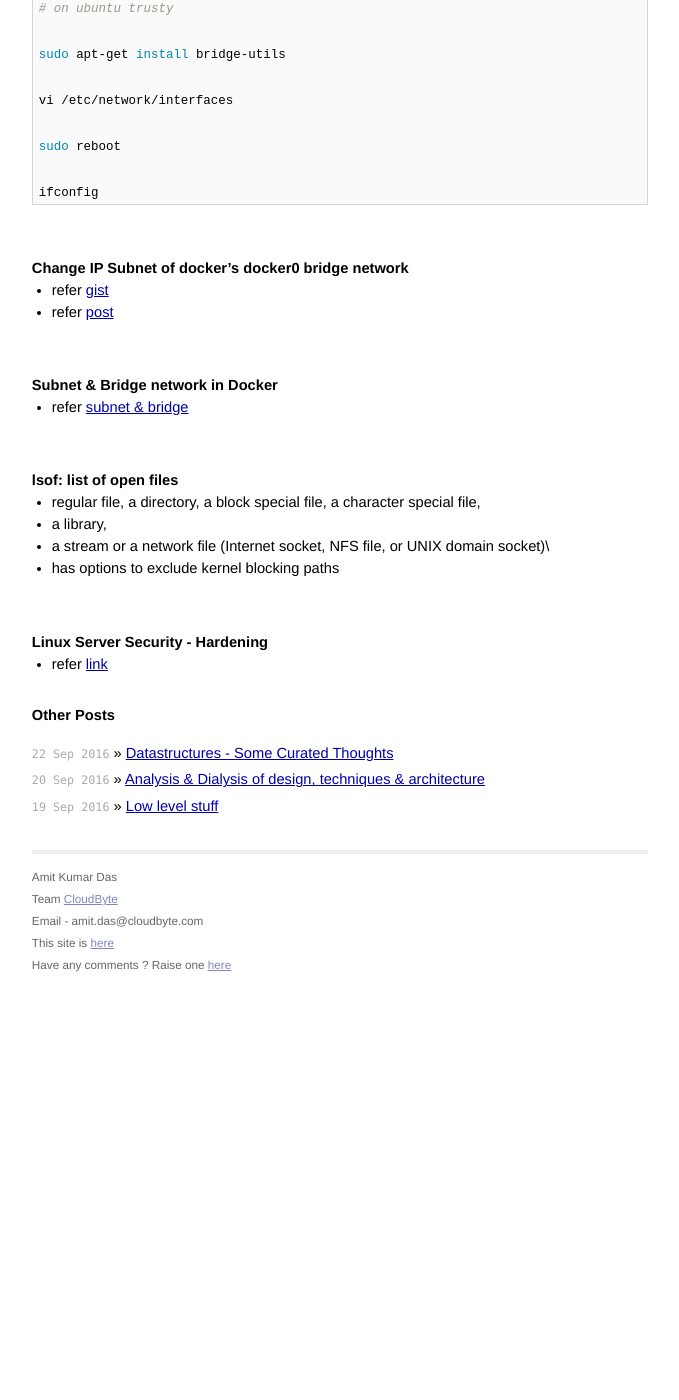
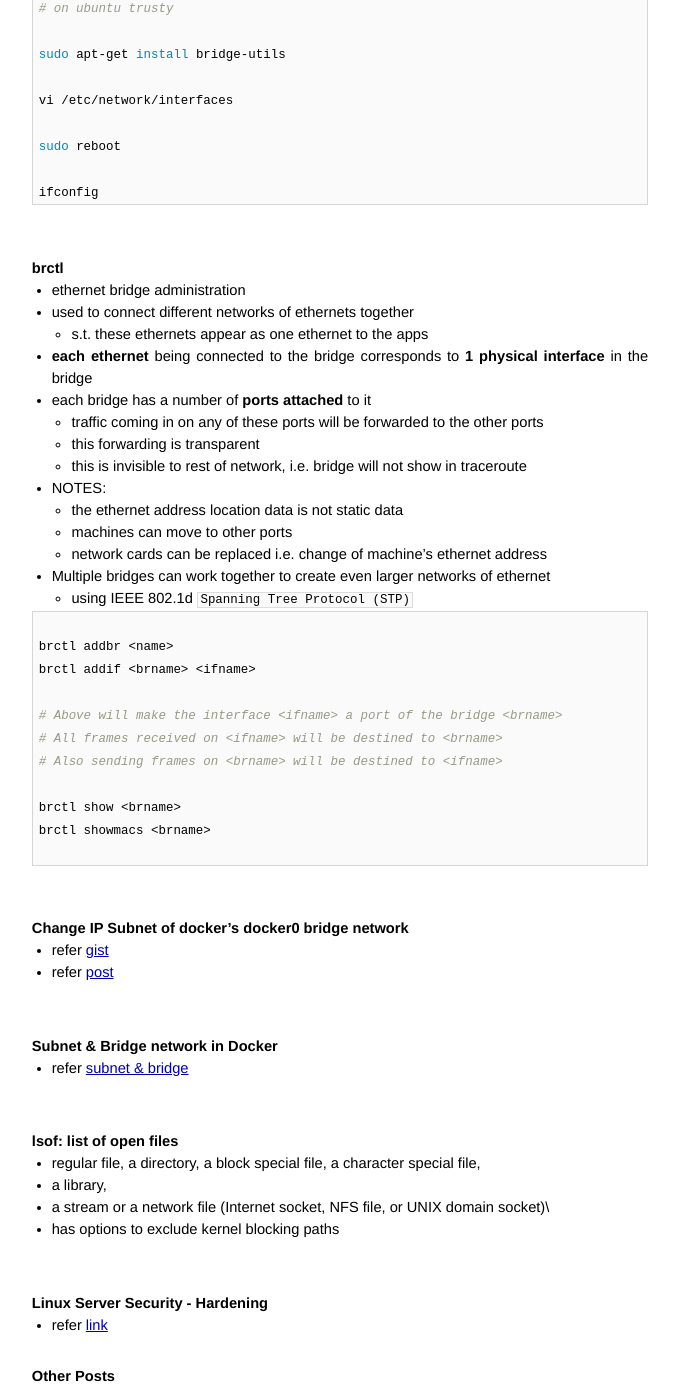
Before and after one commit to AmitKumarDas/amitkumardas.github.io, a Jekyll site: the page built from _posts/2016-09-21-my-troubleshooting-stories.md, in a window 1280 px wide and 1400 px high, scrolled down 4535 px. Shown: the whole window, without its empty margins (300-979 px from the left). Built offline with Jekyll 4.4.1, drawn with Linux system fonts in a browser that asks for light colours; before the commit the page ends 5523 px from its top, so only the background shows below that.

Commit message:
Update 2016-09-21-my-troubleshooting-stories.md

````diff
--- a/_posts/2016-09-21-my-troubleshooting-stories.md
+++ b/_posts/2016-09-21-my-troubleshooting-stories.md
@@ -239,6 +239,39 @@ ifconfig
 
 <br />
 
+### brctl
+
+- ethernet bridge administration
+- used to connect different networks of ethernets together
+  - s.t. these ethernets appear as one ethernet to the apps
+- **each ethernet** being connected to the bridge corresponds to **1 physical interface** in the bridge
+- each bridge has a number of **ports attached** to it
+  - traffic coming in on any of these ports will be forwarded to the other ports
+  - this forwarding is transparent
+  - this is invisible to rest of network, i.e. bridge will not show in traceroute
+- NOTES:
+  - the ethernet address location data is not static data
+  - machines can move to other ports
+  - network cards can be replaced i.e. change of machine's ethernet address
+- Multiple bridges can work together to create even larger networks of ethernet
+  - using IEEE 802.1d ```Spanning Tree Protocol (STP)```
+
+```bash
+
+brctl addbr <name>
+brctl addif <brname> <ifname>
+
+# Above will make the interface <ifname> a port of the bridge <brname>
+# All frames received on <ifname> will be destined to <brname>
+# Also sending frames on <brname> will be destined to <ifname>
+
+brctl show <brname>
+brctl showmacs <brname>
+
+```
+
+<br />
+
 ### Change IP Subnet of docker's docker0 bridge network
 
 - refer [gist](https://gist.github.com/kamermans/94b1c41086de0204750b)
````
